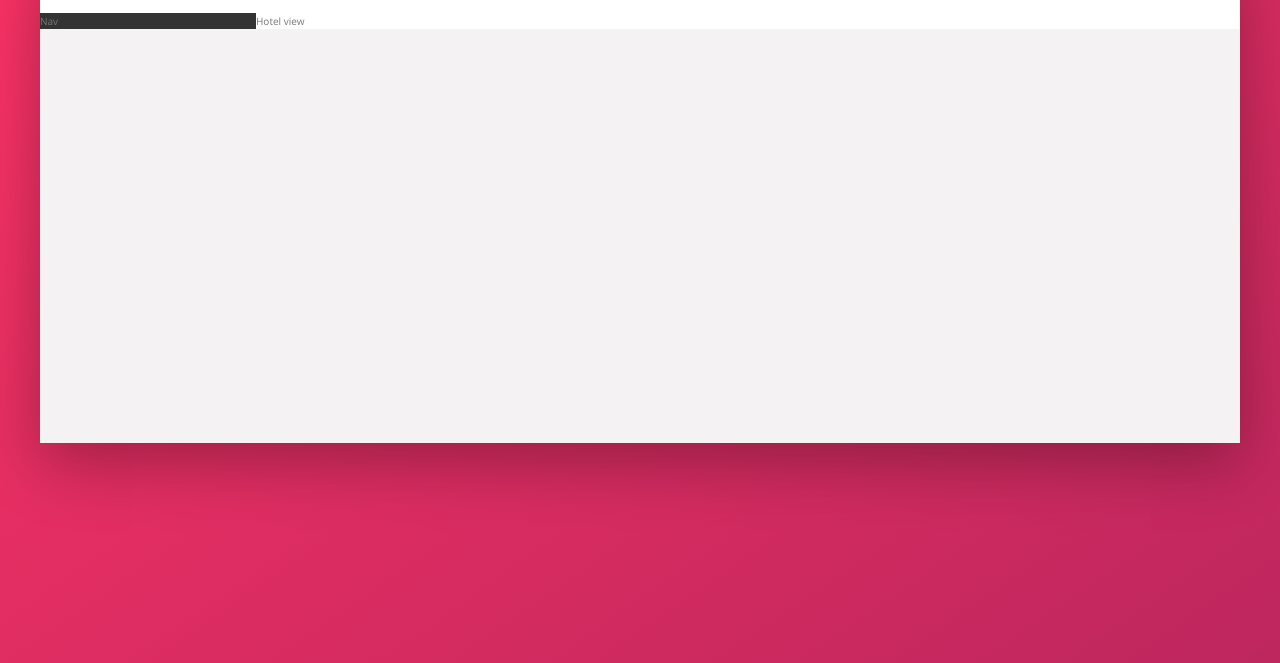
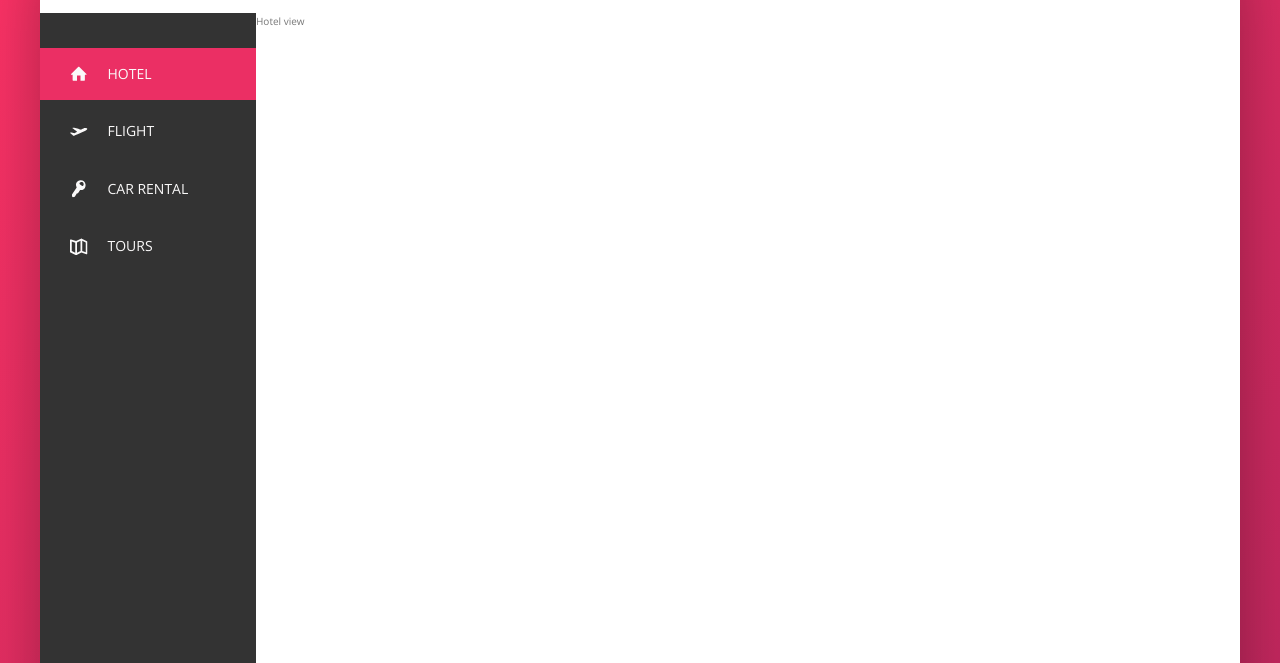
Before and after one commit to Daniel-Maslyanikov/Trillo, a website: page index.html in a window 1280 px wide. Shown: the part 137-800 px from the top of the page. Drawn offline with nearby package versions, Linux system fonts and the light colour scheme.

Commit message:
complete navigation section

```diff
--- a/index.html
+++ b/index.html
@@ -45,7 +45,48 @@
 					</header>
 					<div class="content">
 						<nav class="sidebar">
-							Nav
+							<ul class="side-nav">
+
+								<li class="side-nav__item side-nav__item--active">
+									<a href="#" class="side-nav__link">
+										<svg class="side-nav__icon">
+											<use xlink:href="img/sprite.svg#icon-home"></use>
+										</svg>
+										<span>Hotel</span>
+									</a>
+								</li>
+
+								<li class="side-nav__item">
+									<a href="#" class="side-nav__link">
+										<svg class="side-nav__icon">
+											<use xlink:href="img/sprite.svg#icon-aircraft-take-off"></use>
+										</svg>
+										<span>Flight</span>
+									</a>
+								</li>
+
+								<li class="side-nav__item">
+									<a href="#" class="side-nav__link">
+										<svg class="side-nav__icon">
+											<use xlink:href="img/sprite.svg#icon-key"></use>
+										</svg>
+										<span>Car rental</span>
+									</a>
+								</li>
+
+								<li class="side-nav__item">
+									<a href="#" class="side-nav__link">
+										<svg class="side-nav__icon">
+											<use xlink:href="img/sprite.svg#icon-map"></use>
+										</svg>
+										<span>Tours</span>
+									</a>
+								</li>
+							</ul>
+
+							<div class="legal">
+								&copy; 2022 by trillo/ All rights reserved.
+							</div>
 						</nav>
 						<main class="hotel-view">
 							Hotel view
--- a/sass/_components.scss
+++ b/sass/_components.scss
@@ -114,3 +114,73 @@
 		margin-right: 1rem;
 	}
 }
+
+
+// SIDE NAV
+.side-nav {
+	font-size: 1.4rem;
+	list-style: none;
+	margin-top: 3.5rem;
+
+		&__item {
+			position: relative;
+
+			&:not(:last-child) {
+				margin-bottom: 0.5rem;
+			}
+		}
+
+		&__item::before {
+			content: "";
+			position: absolute;
+			top: 0;
+			left: 0;
+			height: 100%;
+			width: 3px;
+			background-color: var(--color-primary);
+			transform: scaleY(0);
+			transition: transform .2s,
+									width .4s cubic-bezier(1,0,0,1) .2s,
+									background-color .1s;
+		}
+
+		&__item:hover::before,
+		&__item--active::before {
+			transform: scaleY(1);
+			width: 100%;
+		}
+
+		&__item:active::before {
+			background-color: var(--color-primary-light);
+		}
+
+		&__link:link,
+		&__link:visited {
+			color: var(--color-grey-light-1);
+			text-decoration: none;
+			text-transform: uppercase;
+			display: block;
+			padding: 1.5rem 3rem;
+
+			display: flex;
+			align-items: center;
+			z-index: 10;
+			position: relative;
+		}
+
+		&__icon {
+			width: 1.75rem;
+			height: 1.75rem;
+			margin-right: 2rem;
+			fill: currentColor;
+		}
+}
+
+
+// LEGAL TEXT
+.legal {
+	font-size: 1.2rem;
+	color: var(--color-grey-light-4);
+	text-align: center;
+	padding: 2.5rem;
+}
--- a/sass/_layout.scss
+++ b/sass/_layout.scss
@@ -26,9 +26,16 @@
 	background-color: var(--color-grey-dark-1);
 
 	flex: 0 0 18%;
+
+	display: flex;
+	flex-direction: column;
+	justify-content: space-between;
 }
 
 .hotel-view {
 	background-color: #fff;
 	flex: 1;
+
+	// test
+	height: 80rem;
 }
```
Also changed, not shown: css/style.css, 1 other file.
